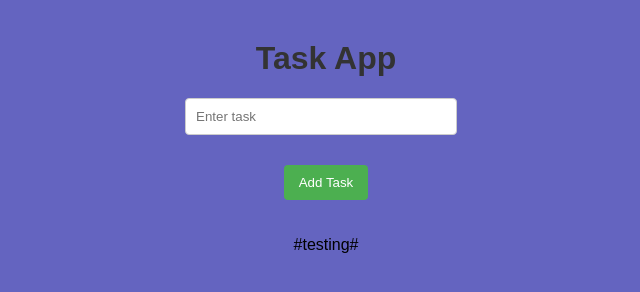
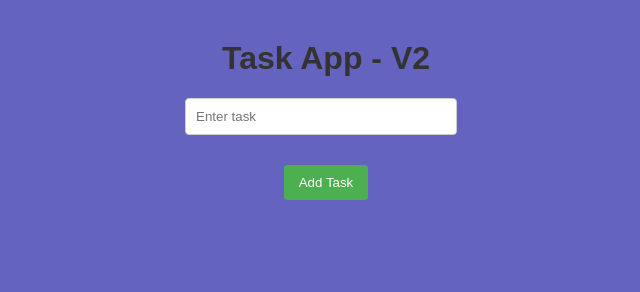
Before and after one commit to Bambagee/task-app, a plain HTML site: page frontend/index.html in a window 1280 px wide. Shown: the whole page, without its empty margins (314-954 px from the left). Drawn offline with Linux system fonts and the light colour scheme.

Commit message:
test: end-to-end V2 verification

```diff
--- a/frontend/index.html
+++ b/frontend/index.html
@@ -5,11 +5,10 @@
     <link rel="stylesheet" href="style.css">
 </head>
 <body>
-    <h1>Task App</h1>
+    <h1>Task App - V2</h1>
     <input id="taskInput" type="text" placeholder="Enter task">
     <button onclick="addTask()">Add Task</button>
     <ul id="taskList"></ul>
     <script src="app.js"></script>
-    #testing#
 </body>
 </html>
```
